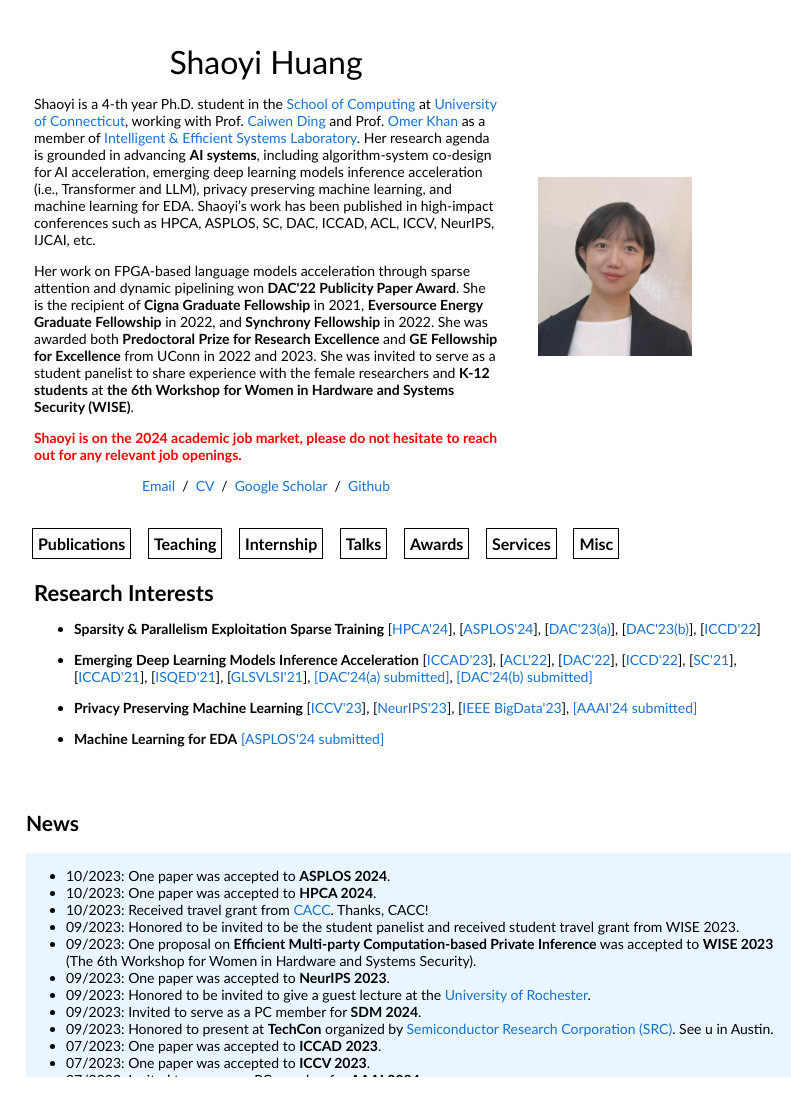
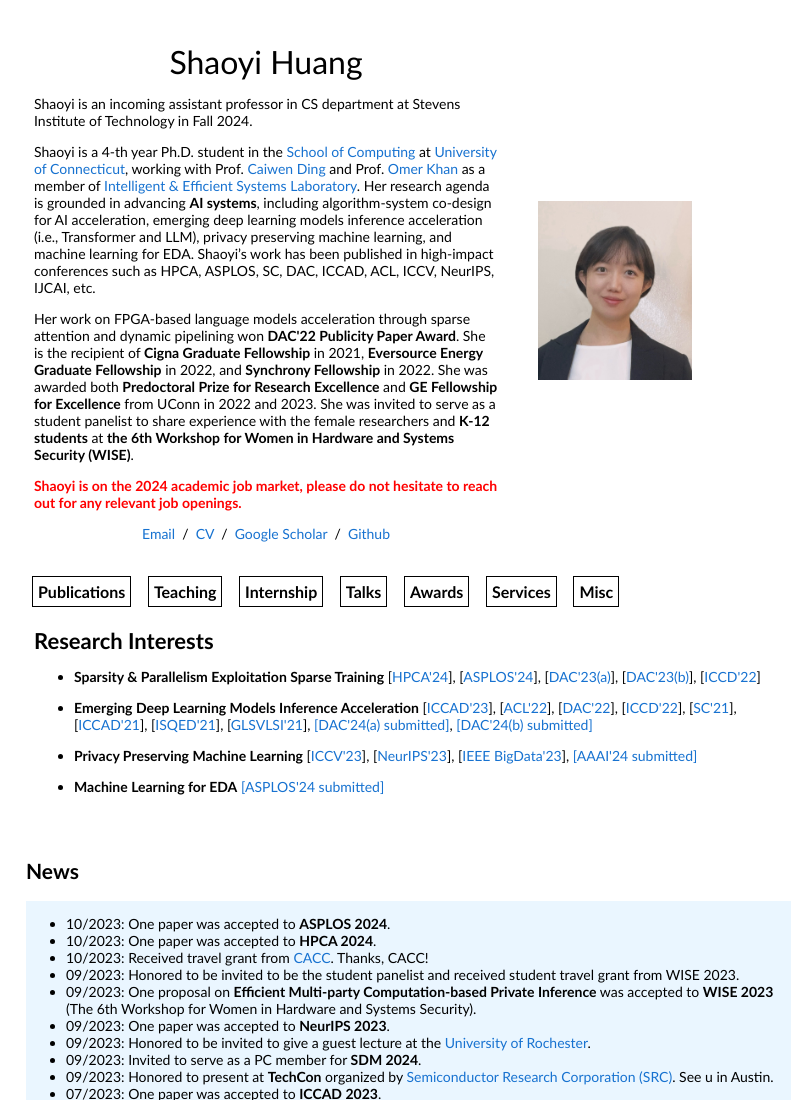
Before and after one commit to shaoyiHusky/shaoyiHusky.github.io, a plain HTML site: page index.html in a window 1280 px wide. Shown: the top 1100 px of the page, without its empty margins (226-1017 px from the left). Drawn offline with Linux system fonts and the light colour scheme.

Commit message:
Update index.html

```diff
--- a/index.html
+++ b/index.html
@@ -59,6 +59,9 @@
               <p style="text-align:center">
                 <name>Shaoyi Huang</name>
               </p>
+              <p>Shaoyi is an incoming assistant professor in CS department at Stevens Institute of Technology in Fall 2024.
+              </p>
+
               <p>Shaoyi is a 4-th year Ph.D. student in the <a href="https://www.cse.uconn.edu/">School of Computing</a> at <a href="https://www.cse.uconn.edu/">University of Connecticut</a>,
                 working with Prof. <a href="https://caiwending.cse.uconn.edu/">Caiwen Ding</a> and Prof. <a href="https://khan.engr.uconn.edu/">Omer Khan</a> as a member of <a href="https://caiwending.cse.uconn.edu/">Intelligent & Efficient Systems Laboratory</a>.
                 Her research agenda is grounded in advancing <b>AI systems</b>, including algorithm-system co-design for AI acceleration, emerging deep learning models inference acceleration (i.e., Transformer and LLM),  privacy preserving machine learning, and machine learning for EDA.
```
